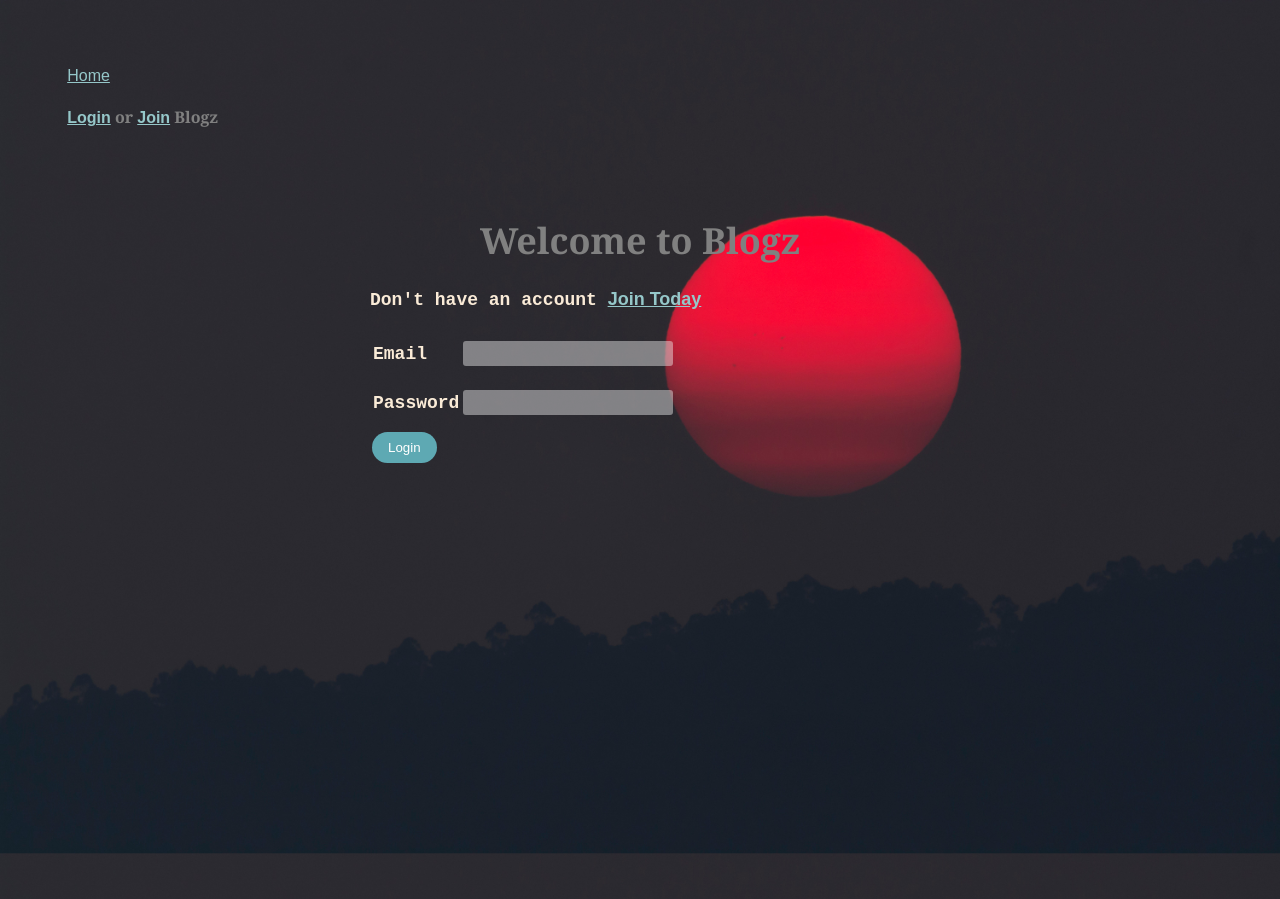
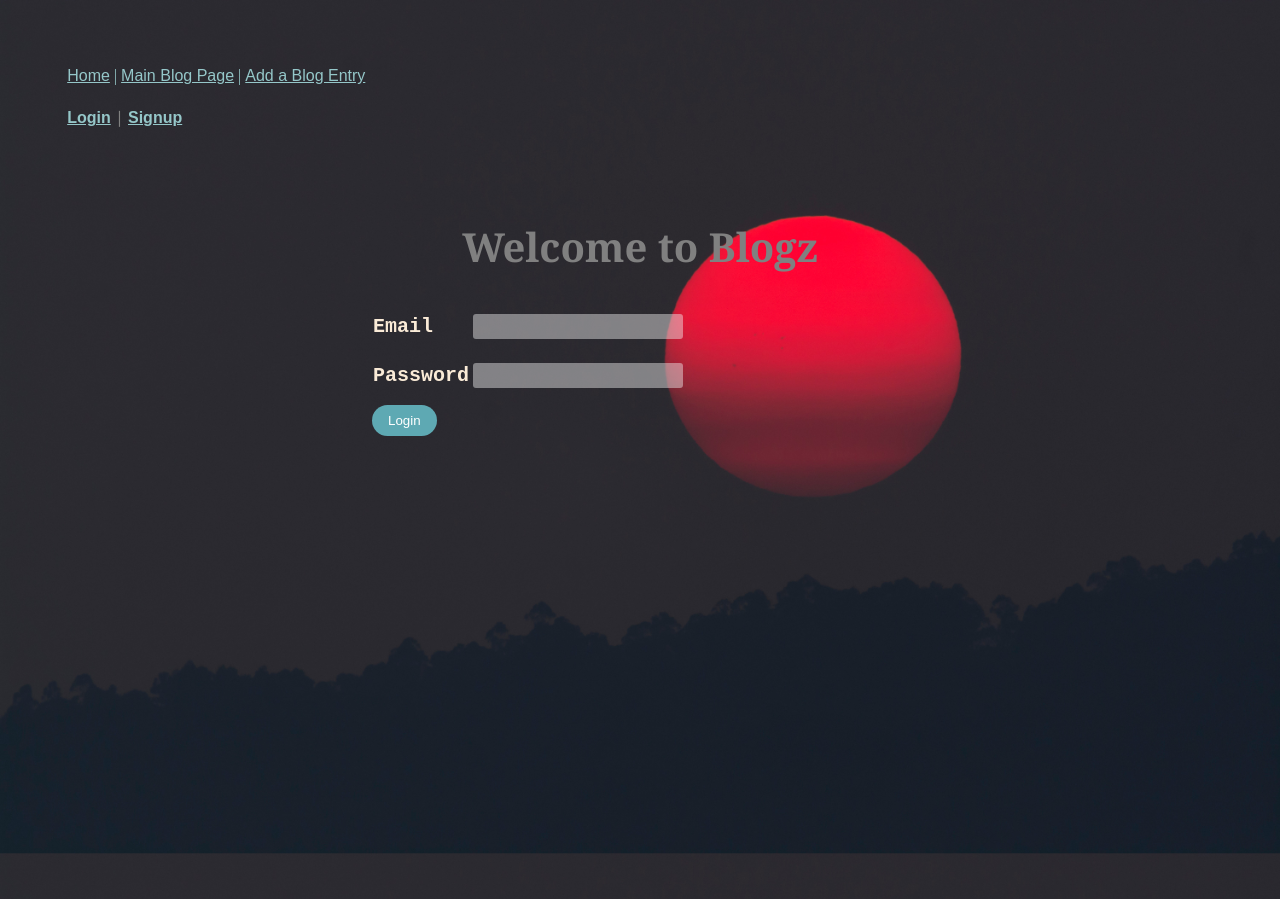
Before and after one commit to adonayab/blogz, a Flask app: page /login in a window 1280 px wide. Shown: the top 899 px of the page. Run offline with Flask 2, Linux system fonts and the light colour scheme.

Commit message:
Added a link to the blogger in individual blog page, Made main blog page accessible even when not logged in, some code tidying up

```diff
--- a/main.py
+++ b/main.py
@@ -9,7 +9,7 @@ from datetime import datetime
 
 @app.before_request
 def require_login():
-    allowed_routes = ['login', 'signup', 'index']
+    allowed_routes = ['login', 'signup', 'index', 'blog']
     if request.endpoint not in allowed_routes and 'email' not in session and '/static/' not in request.path:
         return redirect('/login')
 
@@ -51,11 +51,11 @@ def signup():
         existing_user = User.query.filter_by(email=email).first()
 
         if email == '' and password == '' and verify == '':
-            flash('Email and Password fields can not be empty')
+            flash('Email and Password fields required')
             return render_template('signup.html', title='Blogz Signup')
-
-        if existing_user:
+        if existing_user or existing_user and password == '':
             flash('{} Already an account'.format(email))
+            flash('Password required')
             return render_template('signup.html', title='Blogz Signup')
         if email == '':
             flash('Email field required')
@@ -123,11 +123,11 @@ def blog():
     user_name = Blog.query.filter_by(owner_id=user_id).first()
 
     if blog_id:
-        return render_template('blog.html', title="Blog", blog_title=blog.title, body=blog.body)
+        return render_template('blog.html', title="Blog", blog=blog)
     if user_blogs:
         return render_template('blog.html', title="Blog", blog_title=user_name.owner.email, user_blogs=user_blogs)
     else:
-        return render_template('blog.html', title="Blogz", blogs=blogs, blog_title='Build a Blog')
+        return render_template('blog.html', title="Blogz", blogs=blogs, blog_title='Blogz')
 
 
 if __name__ == "__main__":
--- a/static/style.css
+++ b/static/style.css
@@ -1,8 +1,8 @@
 .main {
   padding: 2in;
-  margin: 0 auto;
+  margin: auto auto;
   width: 540px;
-  font: 18px "Courier New", monospace;
+  font: 20px "Courier New", monospace;
   font-weight: bold;
   border-radius: 10px;
   color: antiquewhite;
@@ -128,10 +128,3 @@ input[type=submit] {
   cursor: pointer;
   border-radius: 20px;
 }
-
-.table {
-  table-layout: auto;
-}
-.space {
-  padding-left: 0.3in;
-}
--- a/templates/base.html
+++ b/templates/base.html
@@ -16,21 +16,19 @@
       <span>{{ session['email'] }}</span>
     </form>
   </div>
+  {% endif %}
   <div class="nav">
     <a href="{{ url_for('index') }}">Home</a>
     |
     <a href="{{ url_for('blog') }}">Main Blog Page</a>
     |
     <a href="{{ url_for('newpost') }}">Add a Blog Entry</a>
+    {% if 'email' not in session %}
+    <div>
+      <h4><a href="/login">Login</a> | <a href="/signup">Signup</a></h4>
+    </div>
+    {% endif %}
   </div>
-  {% else %}
-  <div class="nav">
-    <a href="{{ url_for('index') }}">Home</a>
-    <h4><a href="/login">Login</a> or <a href="/signup">Join</a> Blogz</h4>
-  </div>
-
-  {% endif %}
-
 
   <div class="main">
     {% with messages = get_flashed_messages() %}
--- a/templates/login.html
+++ b/templates/login.html
@@ -3,7 +3,6 @@
 
 {% block content %}
 <h1>Welcome to Blogz</h1>
-<p>Don't have an account <a href="/signup">Join Today</a></p>
 <form action="/login" method="post">
   <table>
     <tr>
--- a/templates/signup.html
+++ b/templates/signup.html
@@ -2,7 +2,6 @@
 {% block content %}
 
 <h2>Signup</h2>
-<h5>Already a user | <a href="/login">Login</a></h5>
 <p class="error p">{{ empty_form_error }}</p>
 <form action="/signup" method="post">
   <table>
```
Also changed, not shown: templates/blog.html (+13 -12 lines).
